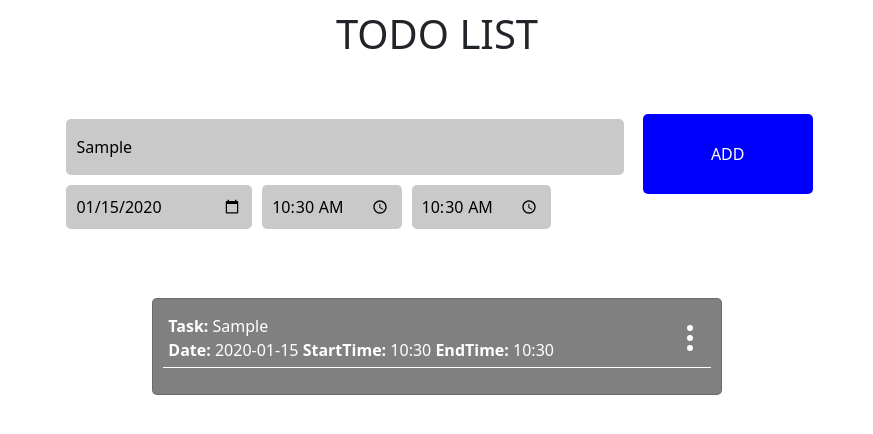
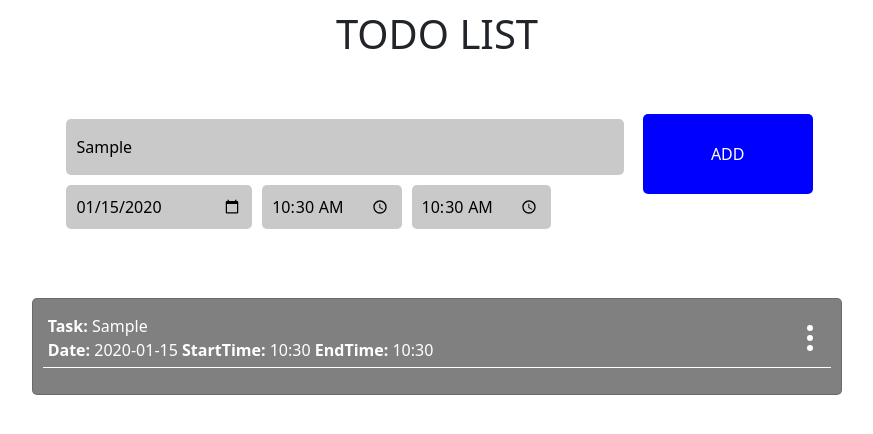
Before and after one commit to NdelliPeter/Todoapp-next.js, a Next.js app: page / in a window 1280 px wide. Both pictures are taken after typing "Sample", "2020-01-15", "10:30", "10:30" into the empty fields and a click on the button "ADD". Shown: the top 434 px of the page, without its empty margins (203-1076 px from the left). Built offline with nearby package versions, Linux system fonts and the light colour scheme.

Commit message:
components

```diff
--- a/src/components/addTask.js
+++ b/src/components/addTask.js
@@ -7,7 +7,7 @@ import { BsThreeDotsVertical } from "react-icons/bs";
 
 
 
-export default function AddTask () {
+export default function AddTask ({addTask}) {
 
 
     // const [inputTask, setInputTask] = useState('')
@@ -15,63 +15,44 @@ export default function AddTask () {
     // const [startTime, setStartTime] = useState('')
     // const [endTime, setEndTime] = useState('')
 
-    const [todo, setTodo] = useState([])
+    // const [todo, setTodo] = useState([])
 
-    // const handleTask = (task) =>{
-    //     task.preventDefault()
+    // // const handleTask = (task) =>{
+    // //     task.preventDefault()
 
-    //     setInputTask(task.target.title.value)
-    //     setInputDate(task.target.date.value)
-    //     setStartTime(task.target.startTime.value)
-    //     setEndTime(task.target.endTime.value)
+    // //     setInputTask(task.target.title.value)
+    // //     setInputDate(task.target.date.value)
+    // //     setStartTime(task.target.startTime.value)
+    // //     setEndTime(task.target.endTime.value)
 
-    //     todo.push({
-    //         title:{inputTask},
-    //         date:{inputDate},
-    //         startTime:{startTime},
-    //         endTime:{endTime}
-    //     });
+    // //     todo.push({
+    // //         title:{inputTask},
+    // //         date:{inputDate},
+    // //         startTime:{startTime},
+    // //         endTime:{endTime}
+    // //     });
 
-    // }
+    // // }
 
 
-    useEffect(() => {
-        /**
-         * On page load we need to check if todoData exist in the local storage and if it exist we get the value and set it to the todo value
-         */
-        const objectData =  localStorage.getItem("todoData") ? JSON.parse(localStorage.getItem("todoData")) : [];
-        setTodo( objectData)
-        console.log(objectData);
-    }, []);
 
 
     const submitTodo = (e) => {
         e.preventDefault();
+        if (e.target.title.value == ''){
+            return 'Please add task'
+        }else{
+            const data = {
+                title:e.target.title.value,
+                date: e.target.date.value,
+                startTime: e.target.startTime.value,
+                endTime: e.target.endTime.value
+            }
 
-        const data = {
-            title:e.target.title.value,
-            date: e.target.date.value,
-            startTime: e.target.startTime.value,
-            endTime: e.target.endTime.value
+            addTask(data)
         }
-        // let currentTodo =[data];
-        const currentTodo = [...todo, data]
-        // currentTodo.push(data);
 
-
-        console.log('htredfd');
-        console.log(currentTodo);
-        const stringData = JSON.stringify(currentTodo)
-        setTodo(currentTodo)
-        localStorage.setItem("todoData", stringData)
-
-        // const objectData =JSON.parse(localStorage.getItem("data"))
-        // setTodo(objectData)
-        // console.log(objectData)
     }
-
-
-
 
 
     return (
@@ -124,31 +105,6 @@ export default function AddTask () {
             </div>
 
 
-            <div className='container-fluid p-3 mt-5'>
-                    <div className='row justify-content-center align-items-center'>
-                        <div className='col-sm-9 col-md-7 col-lg-9'>
-                            <div className='card' id={styles.list}>
-                                <div>
-                                    <ul className={styles.todo_list}>
-                                        {
-                                            todo.length >=1 ? todo.map((todo, idx) =>{
-                                                return (
-                                                    <div className={styles.listDisplay}>
-                                                        <li  key={idx}>
-                                                        <b>Task:</b> {todo.title} <br/>
-                                                        <b>Date:</b> {todo.date} <b>StartTime:</b> {todo.startTime} <b>EndTime:</b> {todo.endTime} </li>
-                                                        <BsThreeDotsVertical className={styles.icon} />
-                                                    </div>
-                                                )
-                                            })
-                                            : 'Enter Task'
-                                        }
-                                    </ul>
-                                </div>
-                            </div>
-                        </div>
-                    </div>
-                </div>
         </div>
     )
 }
--- /dev/null
+++ b/src/components/todoList.js
@@ -0,0 +1,56 @@
+import 'bootstrap/dist/css/bootstrap.css'
+import styles from '@/styles/Home.module.css'
+import { useState, useEffect } from 'react'
+import { BsThreeDotsVertical } from "react-icons/bs";
+
+
+
+function TodoList ({todo}) {
+
+
+    // const [todo, setTodo] = useState([])
+
+
+    // useEffect(() => {
+    //     /**
+    //      * On page load we need to check if todoData exist in the local storage and if it exist we get the value and set it to the todo value
+    //      */
+    //     const objectData =  localStorage.getItem("todoData") ? JSON.parse(localStorage.getItem("todoData")) : [];
+    //     setTodo( objectData)
+    //     console.log(objectData);
+    // }, []);
+
+    return (
+        <>
+            <div className='container-fluid p-3 mt-5'>
+                <div className='row justify-content-center align-items-center'>
+                    <div className='col-sm-9 col-md-8 col-lg-8'>
+                        <div className='card' id={styles.list}>
+                            <div>
+                                <ul key="done" className={styles.todo_list}>
+                                    {
+                                        todo.length >=1 ? todo.map((todo, idx) =>{
+                                            return (
+                                                <div key={idx} className={styles.listDisplay}>
+                                                    <li  >
+                                                        <b key="task">Task:</b> {todo.title} <br/>
+                                                        <b key="date">Date:</b> {todo.date} <b key="startTime">StartTime:</b> {todo.startTime} <b key="endTime">EndTime:</b> {todo.endTime}
+                                                    </li>
+                                                    <BsThreeDotsVertical className={styles.icon} />
+                                                </div>
+                                            )
+                                        })
+                                        : 'Enter Task'
+                                    }
+                                </ul>
+                            </div>
+                        </div>
+                    </div>
+                </div>
+            </div>
+        </>
+
+    )
+}
+
+export default TodoList;
--- a/src/pages/index.js
+++ b/src/pages/index.js
@@ -4,12 +4,32 @@ import { Inter } from '@next/font/google'
 import styles from '@/styles/Home.module.css'
 import 'bootstrap/dist/css/bootstrap.css'
 import AddTask from '../components/addTask'
-// import List from '.list'
+import TodoList from '../components/todoList'
+import { useState, useEffect } from 'react'
+
 
 
 const inter = Inter({ subsets: ['latin'] })
 
 export default function Home() {
+
+  const [todo, setTodo] = useState([]);
+
+  const addTask=(data)=>{
+    const currentTodo = [...todo, data]
+    const stringData = JSON.stringify(currentTodo)
+    setTodo(currentTodo)
+    localStorage.setItem("todoData", stringData)
+  }
+
+  useEffect(() => {
+    /**
+     * On page load we need to check if todoData exist in the local storage and if it exist we get the value and set it to the todo value
+     */
+    const objectData =  localStorage.getItem("todoData") ? JSON.parse(localStorage.getItem("todoData")) : [];
+    setTodo( objectData)
+    console.log(objectData);
+}, []);
   return (
     <>
       <Head>
@@ -20,9 +40,8 @@ export default function Home() {
       </Head>
       <main className={styles.main}>
         <h1>TODO LIST</h1>
-        <AddTask />
-        {/* <List /> */}
-
+        <AddTask addTask={addTask} />
+        <TodoList todo={todo} />
       </main>
     </>
   )
```
Also changed, not shown: src/pages/list.js (deleted, +0 -29 lines).
